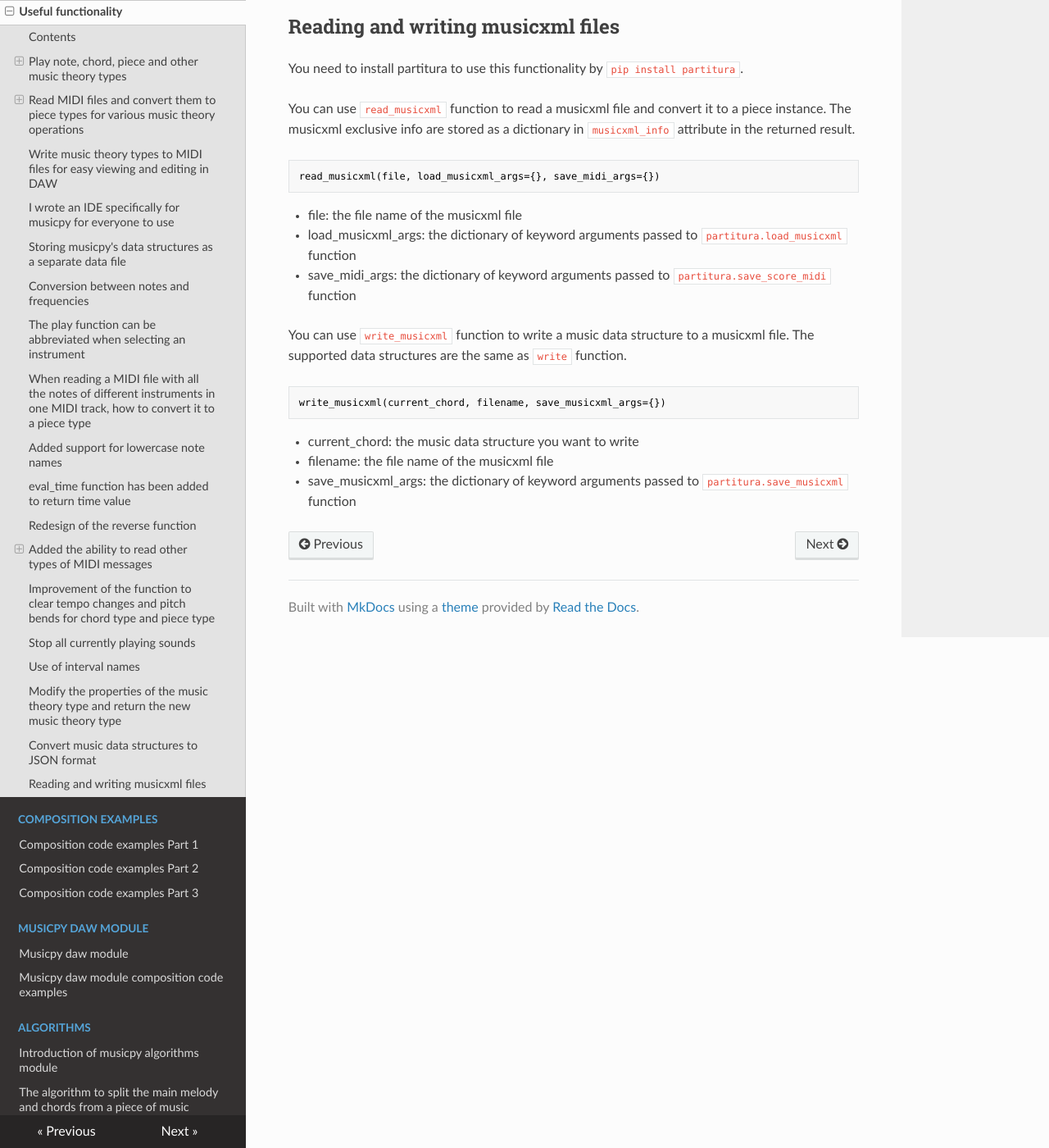
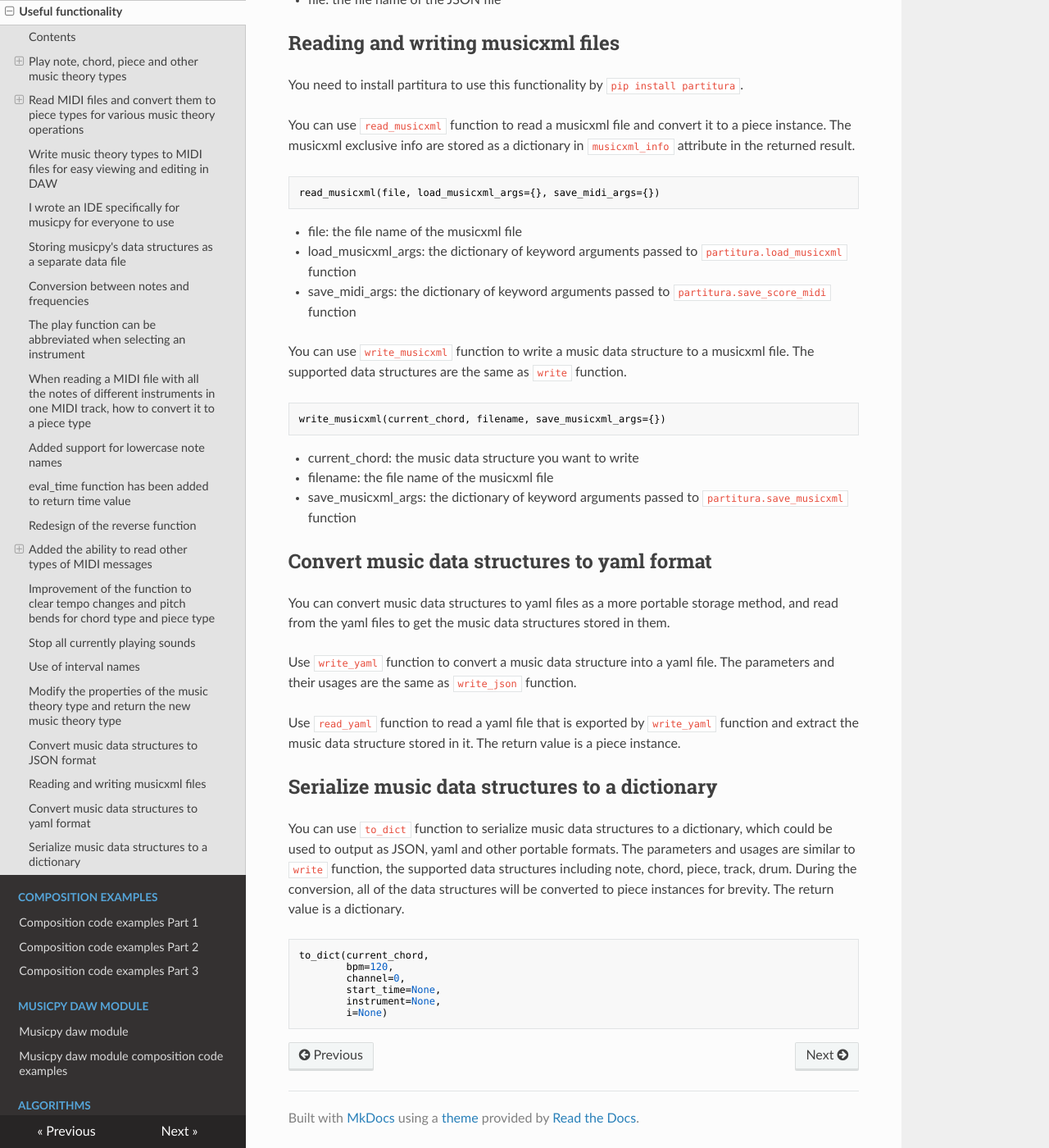
Before and after one commit to Rainbow-Dreamer/musicpy_docs, an MkDocs documentation site: the page built from docs/Useful functionality.md, in a window 1280 px wide and 1400 px high, scrolled down 13796 px. Shown: the whole window at 82% size. Built offline with MkDocs 1.6.1, drawn with Linux system fonts in a browser that asks for light colours; nearby versions of some CDN libraries; some of the changed text lies outside the part shown.

Commit message:
Update Useful functionality.md

````diff
--- a/docs/Useful functionality.md
+++ b/docs/Useful functionality.md
@@ -22,6 +22,8 @@
 - [Modify the properties of the music theory type and return the new piece type](#modify-the-properties-of-the-music-theory-type-and-return-the-new-music-theory-type)
 - [Convert music data structures to JSON format](#convert-music-data-structures-to-json-format)
 - [Reading and writing musicxml files](#reading-and-writing-musicxml-files)
+- [Convert music data structures to yaml format](#convert-music-data-structures-to-yaml-format)
+- [Serialize music data structures to a dictionary](#serialize-music-data-structures-to-a-dictionary)
 
 
 
@@ -542,3 +542,28 @@ write_musicxml(current_chord, filename, save_musicxml_args={})
 * current_chord: the music data structure you want to write
 * filename: the file name of the musicxml file
 * save_musicxml_args: the dictionary of keyword arguments passed to `partitura.save_musicxml` function
+
+
+
+## Convert music data structures to yaml format
+
+You can convert music data structures to yaml files as a more portable storage method, and read from the yaml files to get the music data structures stored in them.
+
+Use `write_yaml` function to convert a music data structure into a yaml file. The parameters and their usages are the same as `write_json` function.
+
+Use `read_yaml` function  to read a yaml file that is exported by `write_yaml` function and extract the music data structure stored in it. The return value is a piece instance.
+
+
+
+## Serialize music data structures to a dictionary
+
+You can use `to_dict` function to serialize music data structures to a dictionary, which could be used to output as JSON, yaml and other portable formats. The parameters and usages are similar to `write` function, the supported data structures including note, chord, piece, track, drum. During the conversion, all of the data structures will be converted to piece instances for brevity. The return value is a dictionary.
+
+```python
+to_dict(current_chord,
+        bpm=120,
+        channel=0,
+        start_time=None,
+        instrument=None,
+        i=None)
+```
````
Also changed, not shown: other parts of docs/Useful functionality.md (+1 -3 lines).
